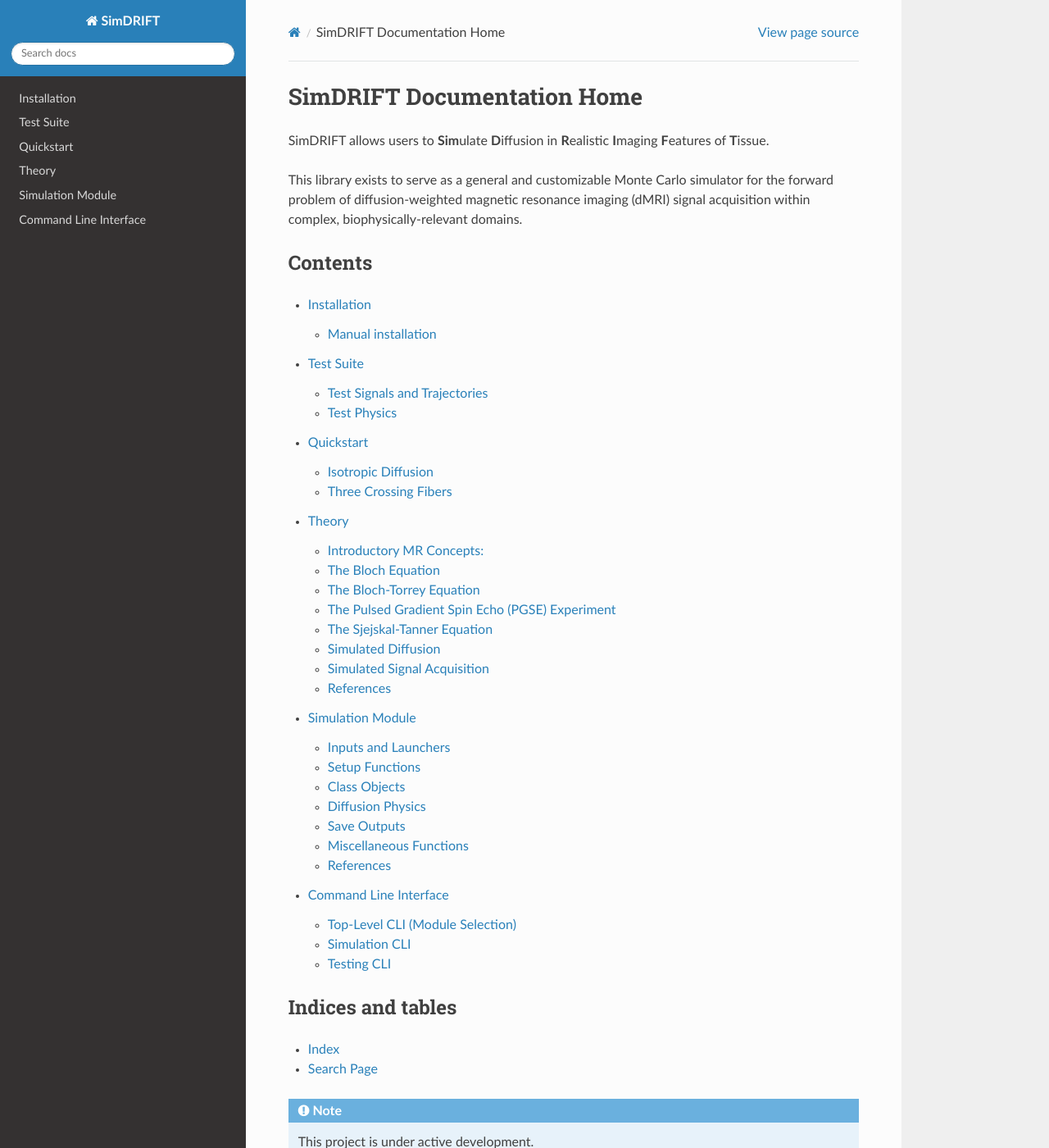
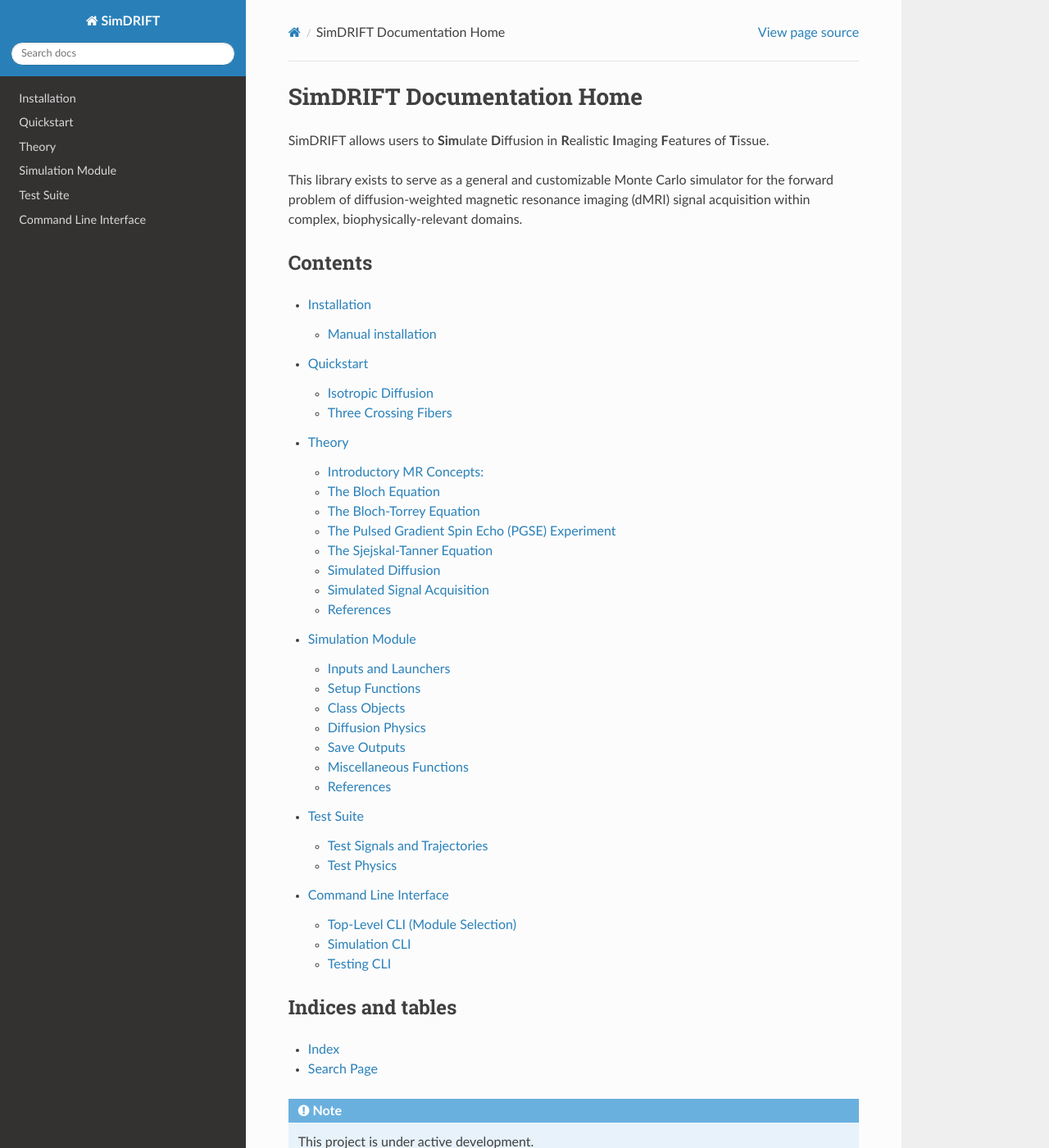
Before and after one commit to jacobblum/simDRIFT, a Sphinx documentation site: the page built from docs/source/index.rst, in a window 1280 px wide and 1400 px high. Shown: the whole window at 82% size. Built offline with Sphinx 7.4.7 and the Read the Docs theme 2.0.0, drawn with Linux system fonts in a browser that asks for light colours.

```diff
--- a/docs/source/index.rst
+++ b/docs/source/index.rst
@@ -17,10 +17,10 @@ Contents
    :maxdepth: 2
 
    install-index
-   test-index
    quickstart-index
    theory-index
    simulation-index
+   test-index
    cli-index
 
 
```
